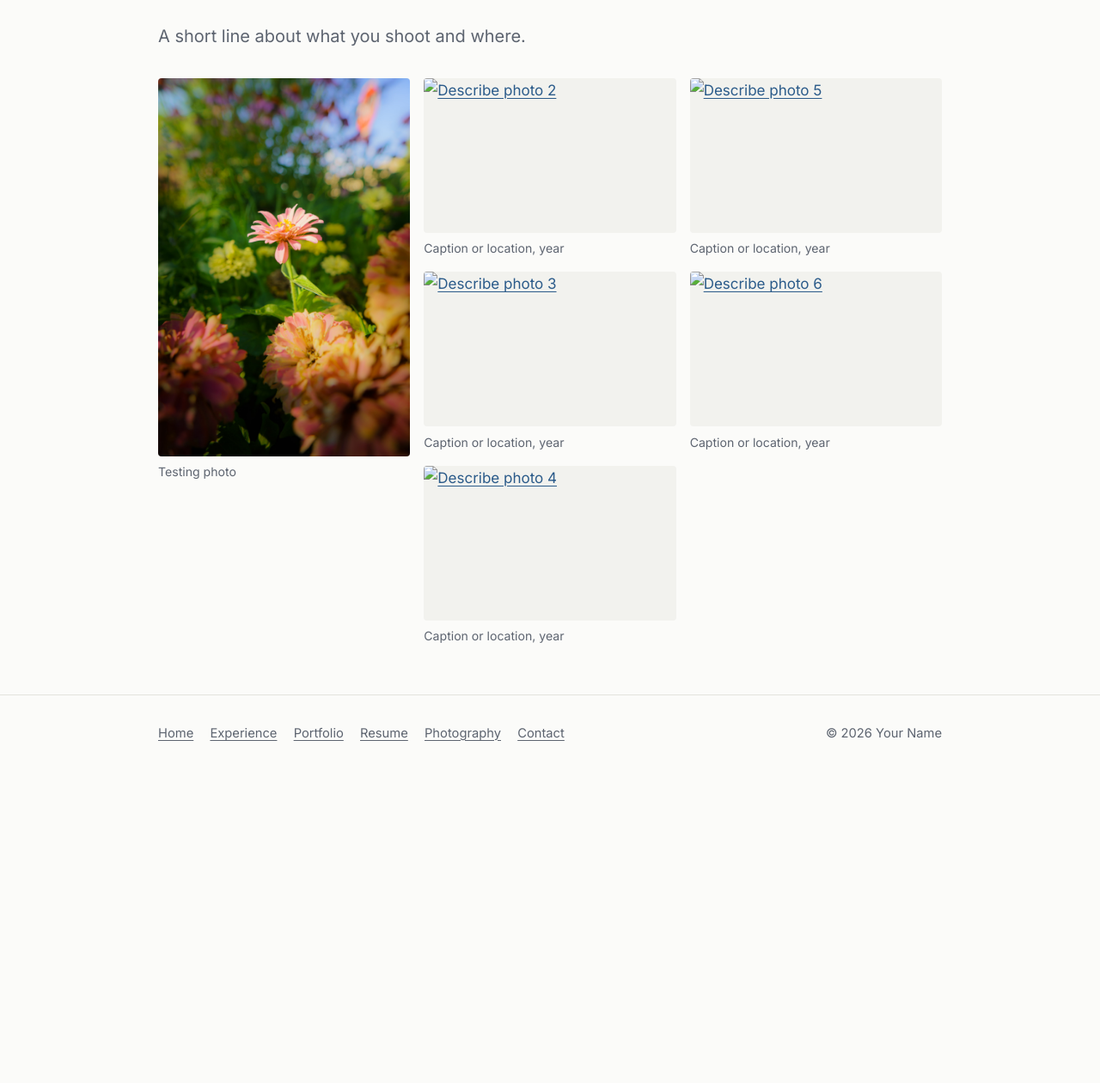
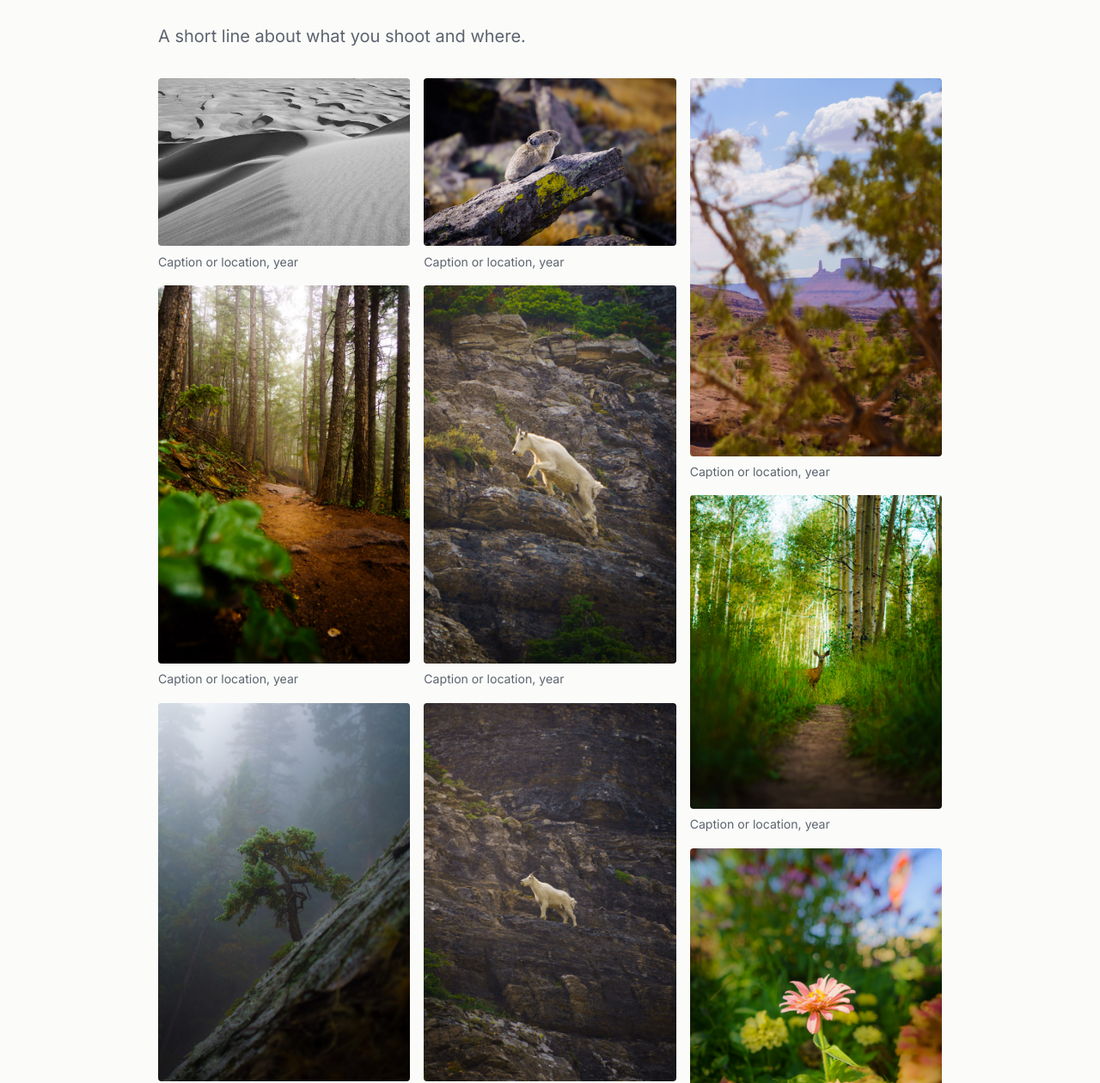
Before and after one commit to jonwazbell/jonwazbell.github.io, a plain HTML site: page photography.html in a window 1280 px wide. Shown: the part 200-1460 px from the top of the page at 86% size. Before the commit the page ends 1129 px from the top, so only its background shows below. Drawn offline with Linux system fonts and the light colour scheme.

Commit message:
Added all photos to the photography page

```diff
--- a/photography.html
+++ b/photography.html
@@ -38,27 +38,59 @@
         <p class="lead">A short line about what you shoot and where.</p>
         <div class="gallery">
         <figure>
-          <a href="images/DSC02525.jpg"><img src="images/DSC02525.jpg" alt="Describe photo 1" loading="lazy"></a>
+          <a href="images/IMG_7014.jpg"><img src="images/IMG_7014.jpg" alt="Describe photo 1" loading="lazy"></a>
+          <figcaption>Caption or location, year</figcaption>
+        </figure>
+        <figure>
+          <a href="images/DSC06339.jpg"><img src="images/DSC06339.jpg" alt="Describe photo 2" loading="lazy"></a>
+          <figcaption>Caption or location, year</figcaption>
+        </figure>
+        <figure>
+          <a href="images/DSC06316.jpg"><img src="images/DSC06316.jpg" alt="Describe photo 3" loading="lazy"></a>
+          <figcaption>Caption or location, year</figcaption>
+        </figure>
+        <figure>
+          <a href="images/DSC06155.jpg"><img src="images/DSC06155.jpg" alt="Describe photo 4" loading="lazy"></a>
+          <figcaption>Caption or location, year</figcaption>
+        </figure>
+        <figure>
+          <a href="images/DSC05556.jpg"><img src="images/DSC05556.jpg" alt="Describe photo 5" loading="lazy"></a>
+          <figcaption>Caption or location, year</figcaption>
+        </figure>
+        <figure>
+          <a href="images/DSC05211.jpg"><img src="images/DSC05211.jpg" alt="Describe photo 6" loading="lazy"></a>
+          <figcaption>Caption or location, year</figcaption>
+        </figure>
+        <figure>
+          <a href="images/DSC04499-2.jpg"><img src="images/DSC04499-2.jpg" alt="Describe photo 7" loading="lazy"></a>
+          <figcaption>Caption or location, year</figcaption>
+        </figure>
+        <figure>
+          <a href="images/DSC04496.jpg"><img src="images/DSC04496.jpg" alt="Describe photo 8" loading="lazy"></a>
+          <figcaption>Caption or location, year</figcaption>
+        </figure>
+        <figure>
+          <a href="images/DSC04248.jpg"><img src="images/DSC04248.jpg" alt="Describe photo 9" loading="lazy"></a>
+          <figcaption>Caption or location, year</figcaption>
+        </figure>
+        <figure>
+          <a href="images/DSC04089.jpg"><img src="images/DSC04089.jpg" alt="Describe photo 10" loading="lazy"></a>
+          <figcaption>Caption or location, year</figcaption>
+        </figure>
+        <figure>
+          <a href="images/DSC03149.jpg"><img src="images/DSC03149.jpg" alt="Describe photo 11" loading="lazy"></a>
+          <figcaption>Caption or location, year</figcaption>
+        </figure>
+        <figure>
+          <a href="images/DSC02913.jpg"><img src="images/DSC02913.jpg" alt="Describe photo 12" loading="lazy"></a>
+          <figcaption>Caption or location, year</figcaption>
+        </figure>
+        <figure>
+          <a href="images/DSC02525.jpg"><img src="images/DSC02525.jpg" alt="Describe photo 13" loading="lazy"></a>
           <figcaption>Testing photo</figcaption>
         </figure>
         <figure>
-          <a href="img/photo-2.jpg"><img src="img/photo-2.jpg" alt="Describe photo 2" loading="lazy"></a>
-          <figcaption>Caption or location, year</figcaption>
-        </figure>
-        <figure>
-          <a href="img/photo-3.jpg"><img src="img/photo-3.jpg" alt="Describe photo 3" loading="lazy"></a>
-          <figcaption>Caption or location, year</figcaption>
-        </figure>
-        <figure>
-          <a href="img/photo-4.jpg"><img src="img/photo-4.jpg" alt="Describe photo 4" loading="lazy"></a>
-          <figcaption>Caption or location, year</figcaption>
-        </figure>
-        <figure>
-          <a href="img/photo-5.jpg"><img src="img/photo-5.jpg" alt="Describe photo 5" loading="lazy"></a>
-          <figcaption>Caption or location, year</figcaption>
-        </figure>
-        <figure>
-          <a href="img/photo-6.jpg"><img src="img/photo-6.jpg" alt="Describe photo 6" loading="lazy"></a>
+          <a href="images/000789670008.jpg"><img src="images/000789670008.jpg" alt="Describe photo 14" loading="lazy"></a>
           <figcaption>Caption or location, year</figcaption>
         </figure>
         </div>
```
